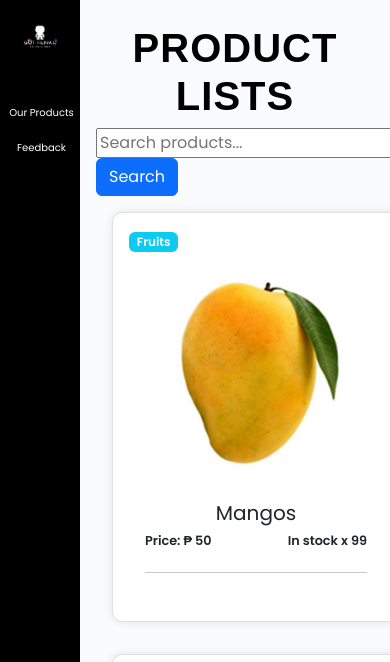
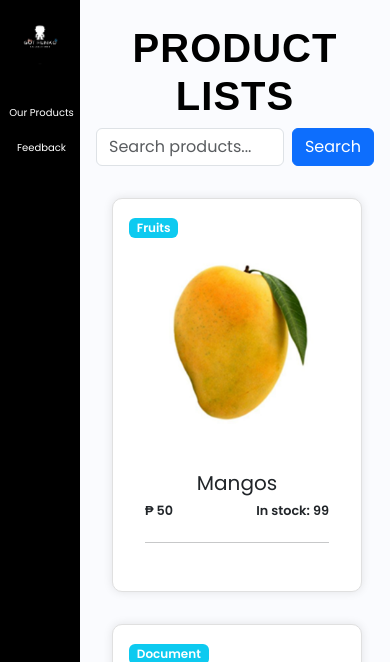
Before and after one commit to ZachyHart/GFInventoryV9, a PHP site: page /GFInventoryV1/CustomerInventory.php in a window 390 px wide. Shown: the top 662 px of the page. Run offline with PHP 8.4, Linux system fonts and the light colour scheme; data comes from the database, SQL or seed files in the repository; some libraries are stand-ins or nearby versions; some web fonts are replaced.

Commit message:
edited product card to display 4 per row

```diff
--- a/CustomerInventory.php
+++ b/CustomerInventory.php
@@ -25,7 +25,6 @@ require_once 'helpers/conn_helpers.php';
 <body>
     <div class="wrapper">
         <aside id="sidebar">
-
             <div class="sidebar-logo">
                 <img src="img/CircularLogo.jpg" alt="Logo"
                     style="width: 100%; max-width: 120px; display: block; margin: 0 auto;">
@@ -49,8 +48,8 @@ require_once 'helpers/conn_helpers.php';
             <div class="sidebar-footer">
                 <form action="controllers/Users.php" method="post" id="logout">
                     <input type="hidden" name="type" value="logout">
-                    <a href="javascript:{}" onclick="document.getElementById('logout').submit();" class="sidebar-link"
-                        title="Logout" id="logout" type="submit">
+                    <a href="javascript:{}" onclick="document.getElementById('logout').submit();"
+                        class="sidebar-link" title="Logout" id="logout" type="submit">
                         <i class="lni lni-exit"></i>
                     </a>
                 </form>
@@ -62,24 +61,17 @@ require_once 'helpers/conn_helpers.php';
                 <h1 class="inventory-title">PRODUCT LISTS</h1>
             </div>
             <div class="row">
-                <div class="col-md-12">
-                    <div class="row">
-                        <div class="col-md-6">
-
-                        </div>
-                        <div class="col-md-6">
-                            <form method="GET">
-                                <input type="text" class="form-control-group" name="search"
-                                    placeholder="Search products..." required>
+                <div class="col-md-6 mx-auto">
+                    <form method="GET" class="d-flex">
+                        <input type="text" class="form-control me-2" name="search" placeholder="Search products...">
                         <button type="submit" class="btn btn-primary">Search</button>
                     </form>
                 </div>
             </div>
-                    <div class="row">
+            <div class="row row-cols-1 row-cols-md-3 row-cols-lg-4 mt-3"> <!-- Updated to show 4 columns on large screens -->
                 <?php
                 if (isset($_GET['search'])) {
                     $search = $_GET['search'];
-                            // Modify your SQL query to filter based on search query
                     $sql = "SELECT * FROM product_table WHERE product_name LIKE '%$search%'";
                 } else {
                     $sql = 'SELECT * FROM product_table';
@@ -88,8 +80,8 @@ require_once 'helpers/conn_helpers.php';
                 if (mysqli_num_rows($result) > 0) {
                     while ($row = mysqli_fetch_assoc($result)) {
                 ?>
-                                <div class="col-md-4">
-                                    <div class="card product_card" style="width: 18rem;">
+                <div class="col">
+                    <div class="card product_card">
                         <div class="row justify-content-start">
                             <div class="col-12">
                                 <span class="badge bg-info">
@@ -100,8 +92,7 @@ require_once 'helpers/conn_helpers.php';
                         <div class="row">
                             <div class="col-12">
                                 <img src="img/products/<?php echo $row['product_image']; ?>"
-                                                    class="card-img-top product_image"
-                                                    alt="<?php echo $row['product_name']; ?>">
+                                    class="card-img-top product_image" alt="<?php echo $row['product_name']; ?>">
                             </div>
                             <div class="col-12">
                                 <div class="card-body">
@@ -110,16 +101,14 @@ require_once 'helpers/conn_helpers.php';
                                     </h5>
                                     <div class="price_stock">
                                         <h1 class="price_text">
-                                                            Price: ₱
-                                                            <?php echo $row['price']; ?>
+                                            ₱ <?php echo $row['price']; ?>
                                         </h1>
                                         <h1 class="stock_text">
-                                                            In stock x
-                                                            <?php echo $row['stock']; ?>
+                                            In stock: <?php echo $row['stock']; ?>
                                         </h1>
                                     </div>
                                     <hr />
-
+                                    <!-- Add your button or action here -->
                                 </div>
                             </div>
                         </div>
@@ -136,8 +125,7 @@ require_once 'helpers/conn_helpers.php';
     </div>
     <script src="https://cdn.jsdelivr.net/npm/bootstrap@5.3.0-alpha3/dist/js/bootstrap.bundle.min.js"
         integrity="sha384-ENjdO4Dr2bkBIFxQpeoTz1HIcje39Wm4jDKdf19U8gI4ddQ3GYNS7NTKfAdVQSZe"
-                crossorigin="anonymous">
-                </script>
+        crossorigin="anonymous"></script>
     <script src="WorkingSidebar.js"></script>
 </body>
 
--- a/style.css
+++ b/style.css
@@ -589,10 +589,8 @@ body {
 }
 
 .product_card {
-    display: flex;
-    flex-direction: column;
+    width: 250px; /* Set a fixed width for the product card */
     padding: 1rem;
-    gap: 1rem;
     margin: 1rem;
     border: 1px solid #e0e0e0;
     border-radius: 10px;
@@ -600,13 +598,16 @@ body {
     transition: all 0.3s ease-in-out;
 }
 
+
 .product_image {
     width: 100%;
-    height: 200px;
-    object-fit: cover;
+    height: 200px; /* Set the fixed height of the image container */
+    object-fit: cover; /* Maintain aspect ratio and cover container */
     border-radius: 10px;
     margin-bottom: 1rem;
 }
+
+
 
 .price_stock {
     display: flex;
```
Also changed, not shown: img/products/434093794_382848058012800_8778028787806471341_n.jpg (added). Lines whose indentation alone changed are shown as unchanged.
